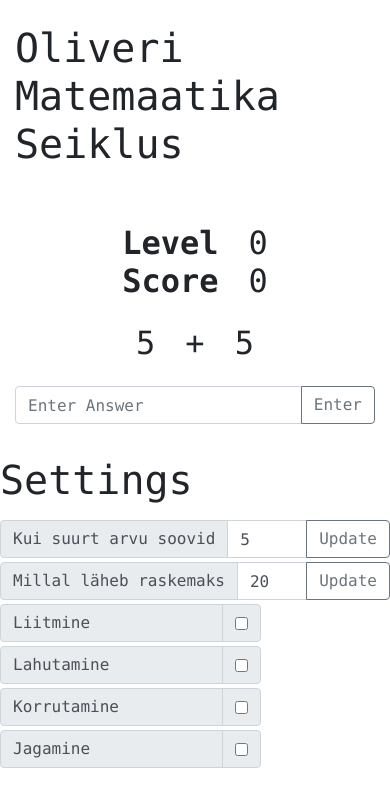
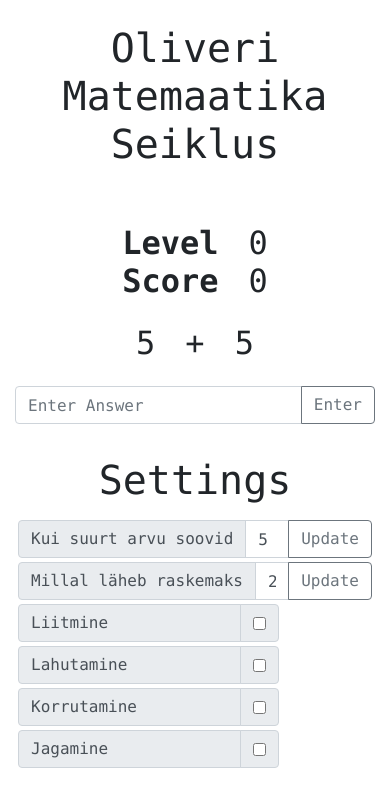
Before and after one commit to tomimarkus991/Oliveri-Matemaatika-Seiklus, a PHP site: page / in a window 390 px wide. Shown: the top 807 px of the page. Run offline with PHP 8.4, Linux system fonts and the light colour scheme; lists and menus that the app fills with data are empty.

Commit message:
added mobile responsiveness

```diff
--- a/styles.css
+++ b/styles.css
@@ -33,7 +33,13 @@
 }
 
 @media (max-width: 576px) {
-   {
-    color: green;
+  .container {
+    max-width: 575px;
+  }
+  h1 {
+    text-align: center;
+  }
+  .setting {
+    max-width: 12em;
   }
 }
```
